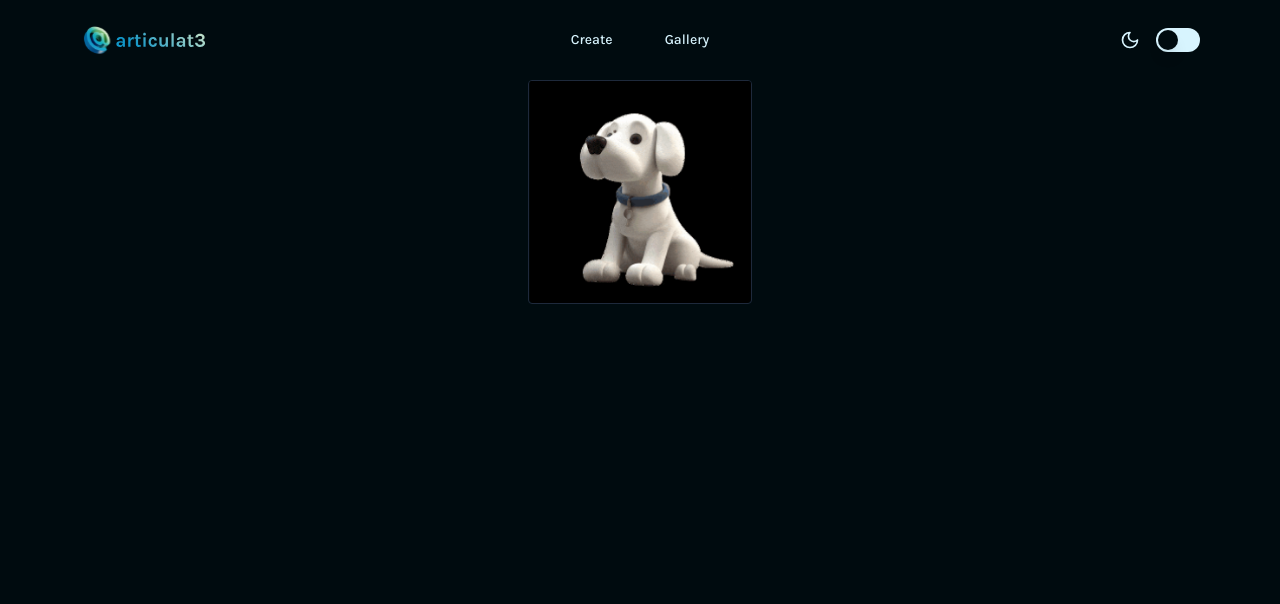
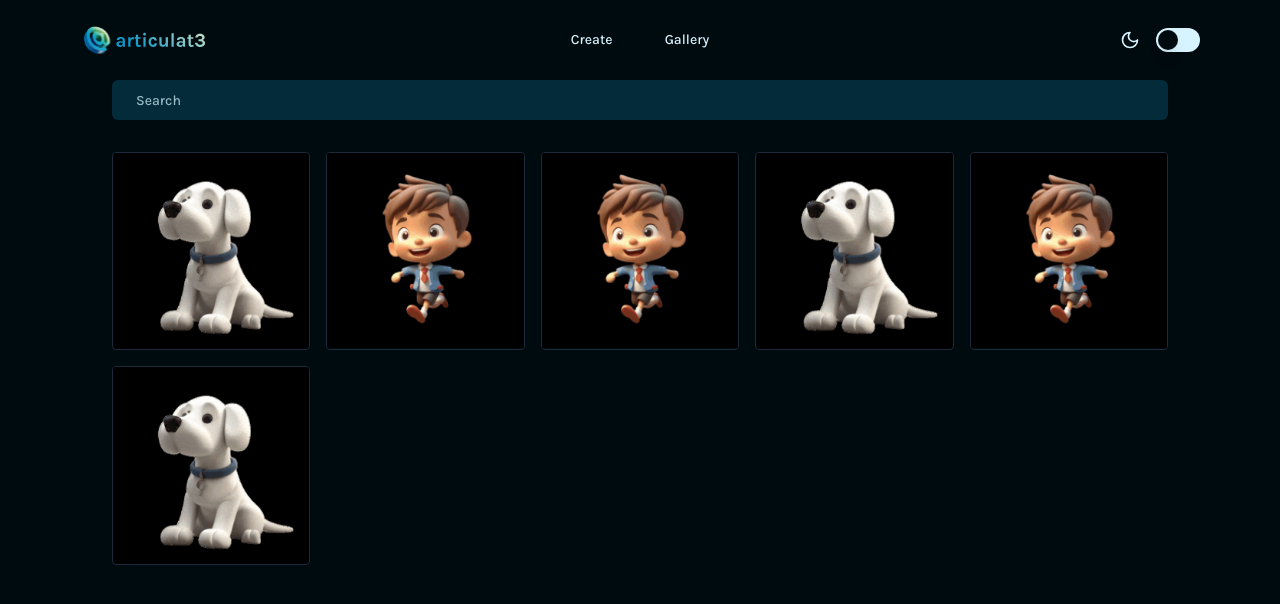
Before and after one commit to steven-mathew/articulat3-mirror, a React (Vite) app in the folder client/: page /gallery in a window 1280 px wide. Shown: the top 604 px of the page. Built offline with nearby package versions, Linux system fonts and the light colour scheme.

Commit message:
Feat: GalleryWaterfall (#52)
* Create GalleryWaterfall component

* Create Object3D interface and pass that in

* Add extra mock data

* Minor styling changes

```diff
--- a/client/src/components/GalleryCard/GalleryCard.tsx
+++ b/client/src/components/GalleryCard/GalleryCard.tsx
@@ -3,25 +3,24 @@ import React from 'react';
 import { Dialog, DialogContent, DialogTrigger } from '../ui/dialog';
 
 import { ObjectCard } from '@/components/ObjectCard';
+import { Object3D } from '@/types';
 
 interface Props {
-  // When integrating with backend, we should pass in an Object containing these parameters
-  prompt: string;
-  img: string;
+  object3D: Object3D;
 }
 
-export function GalleryCard({ prompt, img }: Props) {
+export function GalleryCard({ object3D }: Props) {
   return (
     <Dialog>
       <DialogTrigger asChild>
         <img
-          src={img}
-          alt={prompt}
+          src={object3D.imgSRC}
+          alt={object3D.prompt}
           className="md:w-56 w-36 rounded-sm cursor-pointer border"
         />
       </DialogTrigger>
       <DialogContent className="p-0 md:w-[380px] w-[240px]">
-        <ObjectCard isGenerating={false} prompt={prompt} img={img} />
+        <ObjectCard isGenerating={false} object3D={object3D} />
       </DialogContent>
     </Dialog>
   );
--- /dev/null
+++ b/client/src/components/GalleryWaterfall/GalleryWaterfall.tsx
@@ -0,0 +1,19 @@
+import React from 'react';
+
+import { GalleryCard } from '../GalleryCard';
+
+import { Object3D } from '@/types';
+
+interface Props {
+  object3DList: Object3D[];
+}
+
+export function GalleryWaterfall({ object3DList }: Props) {
+  return (
+    <div className="my-4 grid grid-cols-3 md:grid-cols-4 xl:grid-cols-5 gap-4">
+      {object3DList.map((object3D, i) => (
+        <GalleryCard key={i} object3D={object3D} />
+      ))}
+    </div>
+  );
+}
--- /dev/null
+++ b/client/src/components/GalleryWaterfall/index.ts
@@ -0,0 +1 @@
+export * from './GalleryWaterfall';
--- a/client/src/components/ObjectCard/ObjectCard.tsx
+++ b/client/src/components/ObjectCard/ObjectCard.tsx
@@ -5,26 +5,24 @@ import { ExportDropdownMenu } from '../ExportDropdownMenu';
 
 import loadingGIF from '@/assets/loading.gif';
 import { cn } from '@/lib/cn';
+import { Object3D } from '@/types';
 
 interface Props {
   isGenerating: boolean;
-  // When integrating with backend, we should pass in an Object containing these parameters
-  prompt: string;
-  img: string;
+  object3D: Object3D;
   className?: string;
 }
 
 export function ObjectCard({
   isGenerating,
-  prompt,
-  img,
+  object3D,
   className,
   ...props
 }: Props) {
   return (
     <Card className={cn('md:w-[380px] w-[240px] ', className)} {...props}>
       <CardHeader>
-        <CardTitle>{prompt}</CardTitle>
+        <CardTitle>{object3D.prompt}</CardTitle>
         {!isGenerating && <ExportDropdownMenu />}
       </CardHeader>
       <CardContent>
@@ -34,7 +32,7 @@ export function ObjectCard({
               <img src={loadingGIF} className="h-12 w-12" alt="Loading" />
             </div>
           ) : (
-            <img src={img} alt="Sample dog PNG" />
+            <img src={object3D.imgSRC} alt={object3D.prompt} />
           )}
         </div>
       </CardContent>
--- a/client/src/pages/App.tsx
+++ b/client/src/pages/App.tsx
@@ -3,11 +3,12 @@ import { Routes, Route, Link, BrowserRouter } from 'react-router-dom';
 
 import { Page } from '@/components/Page';
 // import { CTAButton } from '@/components/CTAButton';
-// import { SearchBar } from '@/components/SearchBar';
+import { SearchBar } from '@/components/SearchBar';
+import { GalleryWaterfall } from '@/components/GalleryWaterfall';
 import { Create } from '@/pages/Create';
 import Strings from '@/locales/en.json';
-import { GalleryCard } from '@/components/GalleryCard';
 import DogPNG from '@/assets/dog.png';
+import BoyPNG from '@/assets/boy.png';
 
 export function App() {
   return (
@@ -26,23 +27,35 @@ export function App() {
 function Gallery() {
   const [searchValue, setSearchValue] = useState('');
 
-  // const handleSearchChange = (event: React.ChangeEvent<HTMLInputElement>) => {
-  //   setSearchValue(event.target.value);
-  // };
+  const handleSearchChange = (event: React.ChangeEvent<HTMLInputElement>) => {
+    setSearchValue(event.target.value);
+  };
+
+  // TODO: replace with json mock data file
+  const mockDogObject = { prompt: 'a dog', imgSRC: DogPNG };
+  const mockBoyObject = { prompt: 'a boy', imgSRC: BoyPNG };
+  const mockObjectList = [
+    mockDogObject,
+    mockBoyObject,
+    mockBoyObject,
+    mockDogObject,
+    mockBoyObject,
+    mockDogObject,
+  ];
 
   return (
     <div className="flex flex-col items-center gap-y-4">
       {/* <CTAButton
         buttonText={Strings.Gallery.createYourOwn}
         linkDestination="/"
-      />
+      />*/}
       <SearchBar
         value={searchValue}
         onChange={handleSearchChange}
         enterOnChange={() => {}}
         placeholder={Strings.Gallery.search}
-      />  */}
-      <GalleryCard prompt="a dog" img={DogPNG} />
+      />
+      <GalleryWaterfall object3DList={mockObjectList} />
     </div>
   );
 }
--- /dev/null
+++ b/client/src/types.ts
@@ -0,0 +1,8 @@
+import type React from 'react';
+
+export interface Object3D {
+  // The image SRC that corresponds to this 3D object
+  imgSRC: string;
+  // The user inputted prompt that generated this 3D object
+  prompt: string;
+}
```
Also changed, not shown: client/src/assets/boy.png (added).
